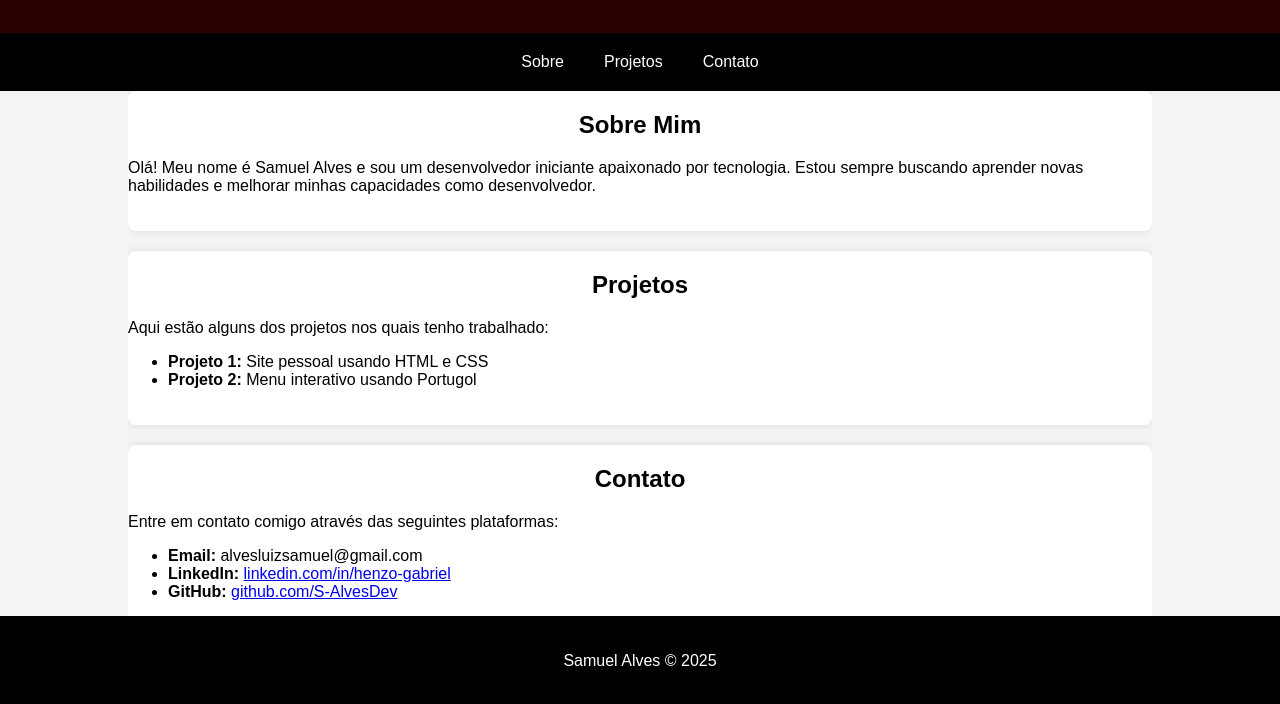
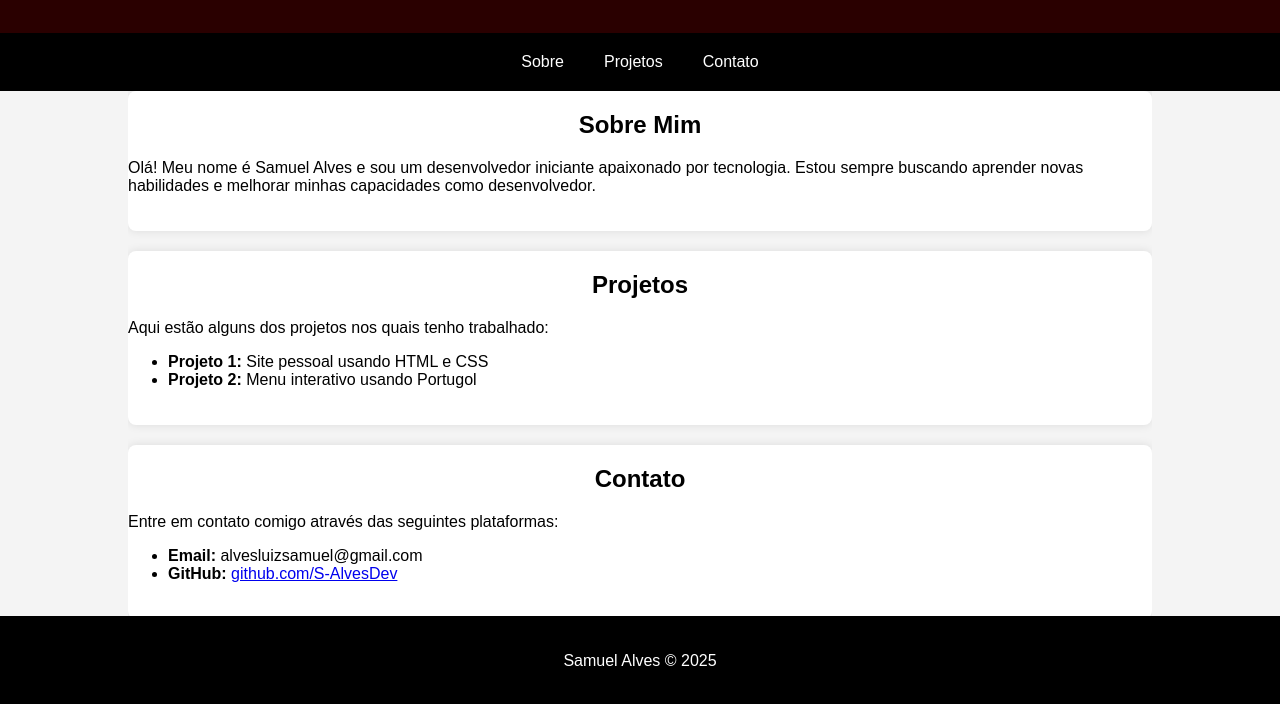
Before and after one commit to S-AlvesDev/WebPersonnel, a plain HTML site: page index.html in a window 1280 px wide. Shown: the part 94-798 px from the top of the page. Drawn offline with Linux system fonts and the light colour scheme.

Commit message:
Update index.html

```diff
--- a/index.html
+++ b/index.html
@@ -118,7 +118,6 @@
             <p> Entre em contato comigo através das seguintes plataformas:</p>
             <ul>
                 <li><strong>Email:</strong> alvesluizsamuel@gmail.com</li>
-                <li><strong>LinkedIn:</strong> <a href="https://www.linkedin.com/in/henzo-gabriel" target="_blank">linkedin.com/in/henzo-gabriel</a></li>
                 <li><strong>GitHub:</strong> <a href="https://github.com/S-AlvesDev" target="_blank">github.com/S-AlvesDev</a></li>
             </ul>
         </section>
```
